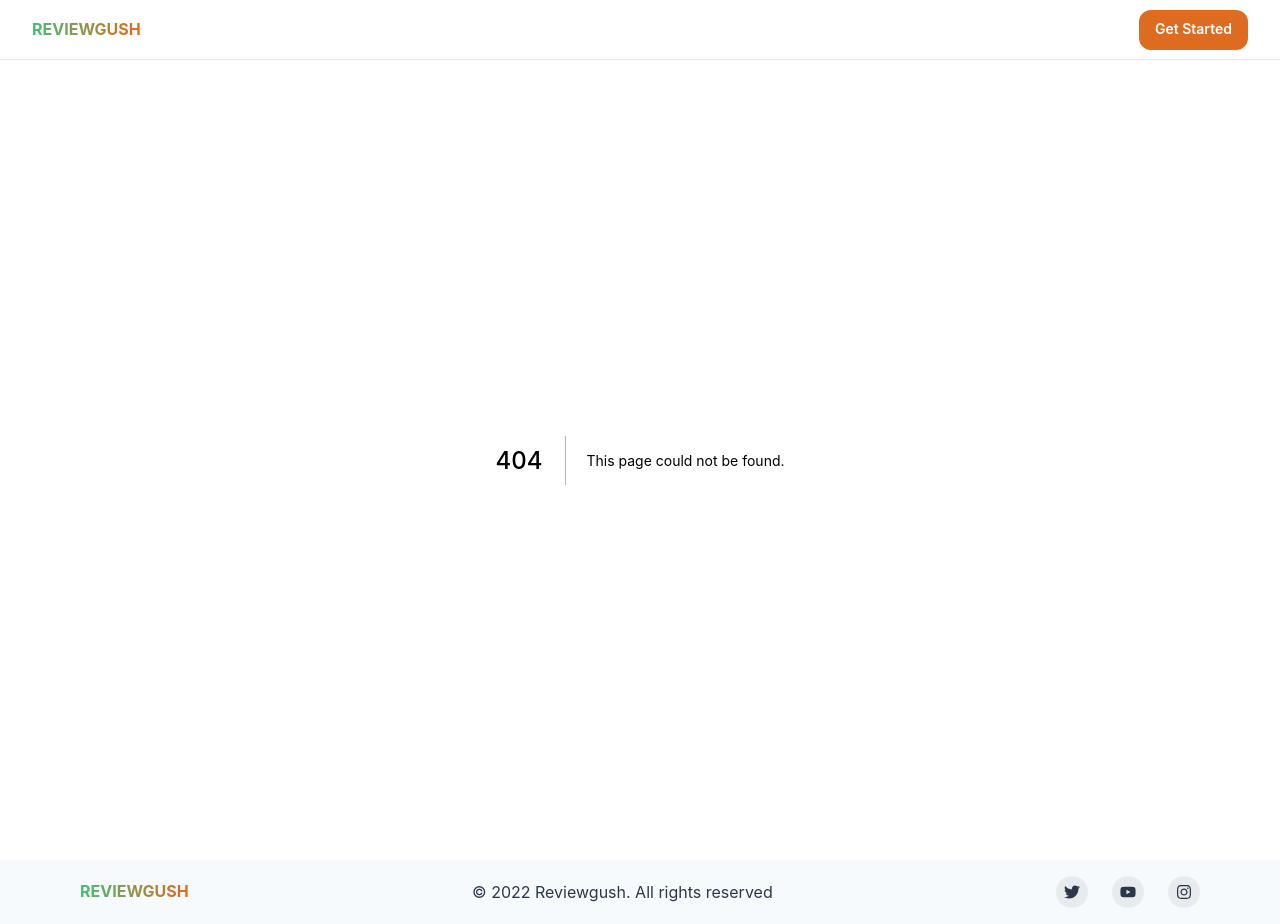
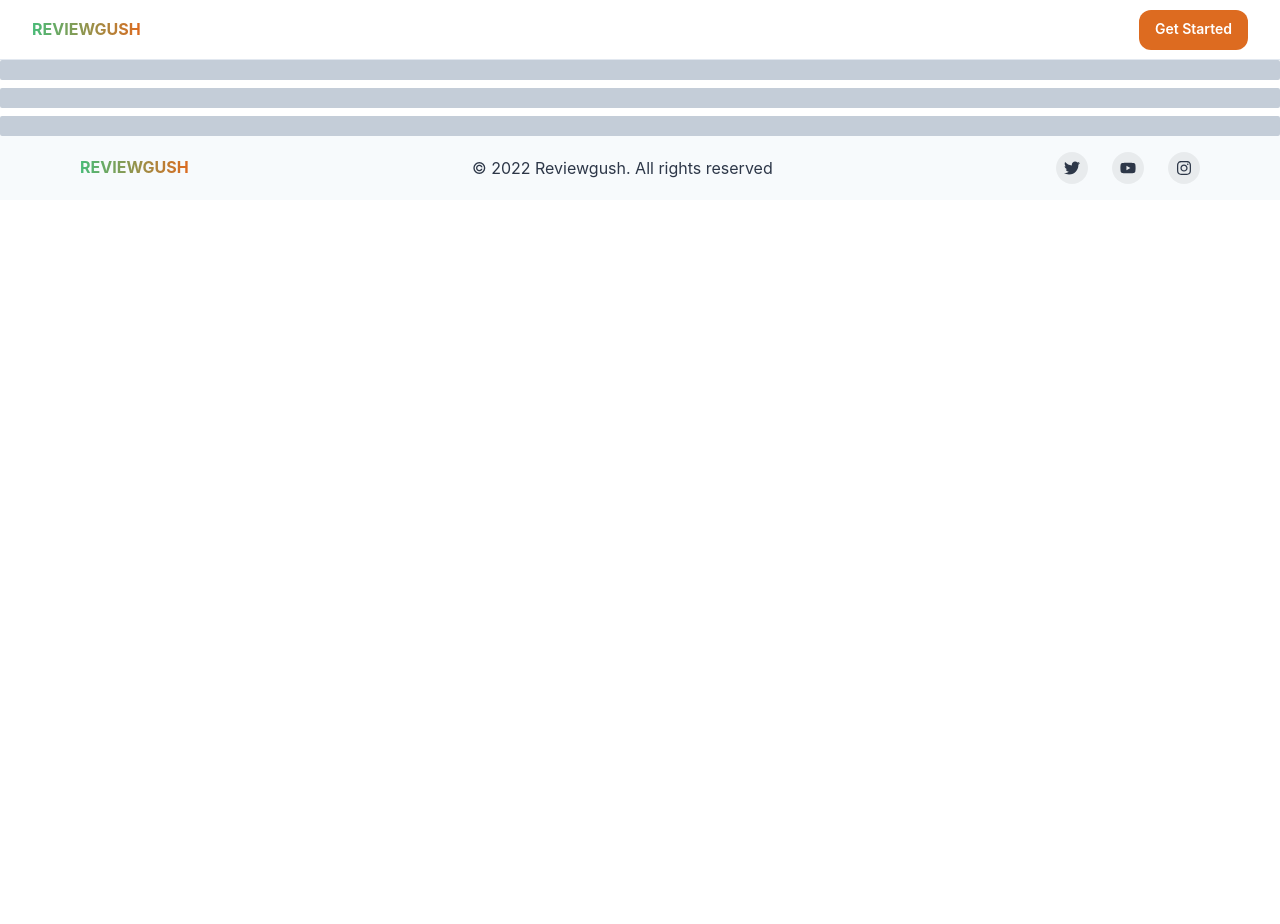
Before and after one commit to josephajibodu/reviewgush, a Next.js app: page /dashboard in a window 1280 px wide. Before the commit this address had no page. After the commit the page ends 800 px from the top, so only its background shows below. Built offline with nearby package versions, Linux system fonts and the light colour scheme.

Commit message:
reviewgush

```diff
--- /dev/null
+++ b/components/Auth/ProtectedPage.tsx
@@ -0,0 +1,34 @@
+import { Skeleton, Stack } from '@chakra-ui/react';
+import { useRouter } from 'next/router';
+import React from 'react'
+import { useSelector } from 'react-redux'
+import { RootState } from '../../store'
+
+type RouteProp = {
+  children: JSX.Element;
+}
+
+export default function ProtectedPage({ children } : RouteProp) {
+  const router = useRouter();
+  const { user, status } = useSelector((state: RootState) => state.auth);
+
+  if (true) {
+    return (
+      <Stack>
+        <Skeleton height='20px' />
+        <Skeleton height='20px' />
+        <Skeleton height='20px' />
+      </Stack>
+    )
+  }
+
+  if (!user) {
+    router.push("/sign-in");
+  }
+
+  return (
+    <>
+      {children}
+    </>
+  )
+}
--- /dev/null
+++ b/pages/dashboard.tsx
@@ -0,0 +1,13 @@
+import { Box } from '@chakra-ui/react'
+import React from 'react'
+import ProtectedPage from '../components/Auth/ProtectedPage'
+
+export default function Dashboard() {
+  return (
+    <ProtectedPage>
+      <Box minH={"100vh"}>
+        Dashboard
+      </Box>
+    </ProtectedPage>
+  )
+}
```
